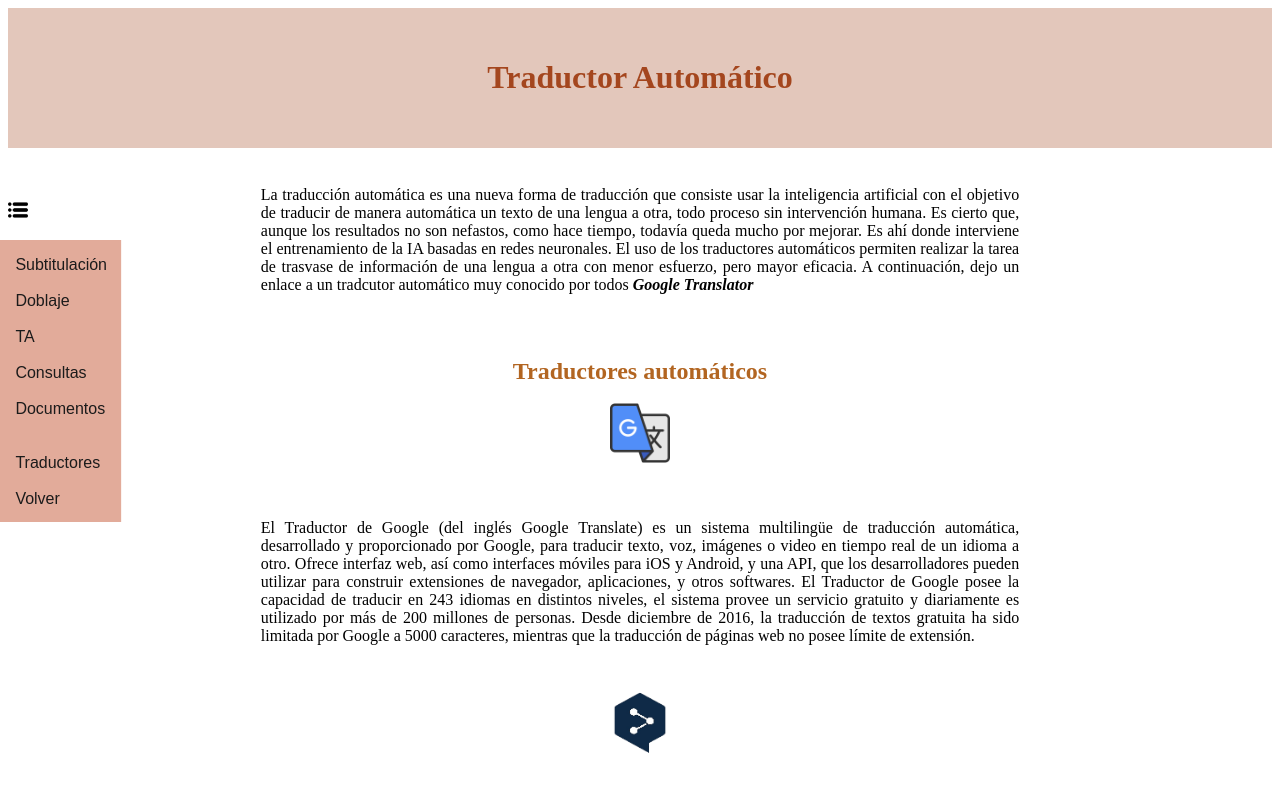
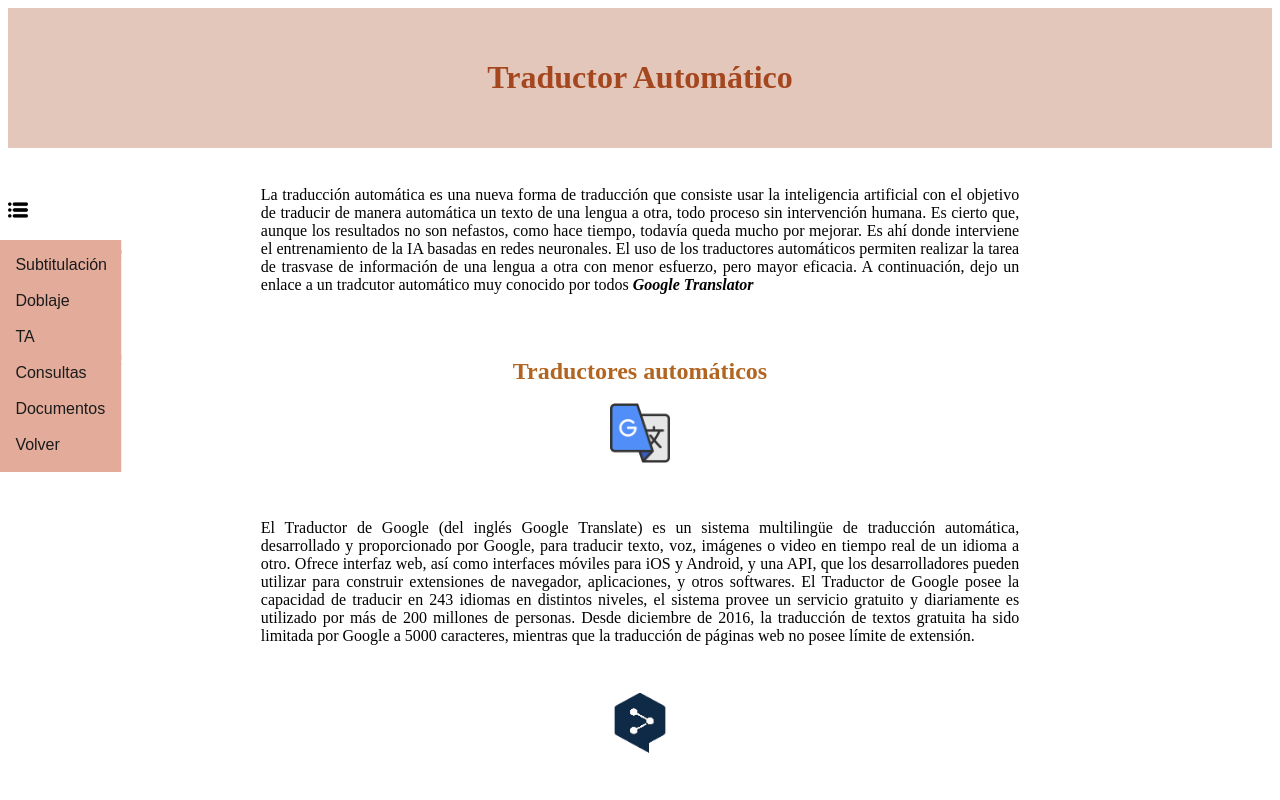
Before and after one commit to eeveenax/lenguajeproyecto1, a plain HTML site: page archivos/subpaginas/tautomatica/tautomatica.html in a window 1280 px wide. Both pictures are taken after a click on the picture 18 px from the left and 210 px from the top of the page. Shown: the top 800 px of the page. Drawn offline with Linux system fonts and the light colour scheme.

Commit message:
cambios1

```diff
--- a/archivos/subpaginas/consultas/consulta.css
+++ b/archivos/subpaginas/consultas/consulta.css
@@ -19,7 +19,7 @@ body {
 nav {
   background-color: #f4a4ed;
   width: 90px;
-  height: 220px;
+  height: 200px;
   padding: 16px 10px 12px 20px;
   text-align: left;
   display: none; /* Oculta el menú por defecto */
--- a/archivos/subpaginas/contrasena/contrasena.scss
+++ b/archivos/subpaginas/contrasena/contrasena.scss
@@ -10,11 +10,11 @@ body {
   height: 100vh; /* Ocupa toda la altura de la ventana */
   width: 100vw; /* Ocupa toda la anchura de la ventana */
   margin: 0; /* Eliminar márgenes por defecto */
-  background: black;
   overflow: hidden;
 }
 
 .old-page {
+  background: black;
   position: absolute;
   inset: 0;
   background: url("img/candado.png") center center no-repeat;
@@ -95,6 +95,7 @@ body {
 }
 
 .new-page {
+  background: rgba(195, 194, 194, 0.916);
   display: flex;
   flex-direction: column;
   justify-content: center; /* Centrar verticalmente los elementos dentro */
@@ -166,6 +167,7 @@ a {
 .botonBuscar:hover {
   background-color: #3d444c;
 }
+
 .botonBuscar:active {
   transform: scale(0.9);
 }
--- a/archivos/subpaginas/doblaje/doblaje.css
+++ b/archivos/subpaginas/doblaje/doblaje.css
@@ -33,7 +33,7 @@ h1 {
 nav {
   background-color: #dfa18e;
   width: 90px;
-  height: 300px;
+  height: 250px;
   padding: 16px 10px 12px 20px;
   text-align: left;
   display: none; /* Oculta el menú por defecto */
--- a/archivos/subpaginas/documentos/documentos.css
+++ b/archivos/subpaginas/documentos/documentos.css
@@ -16,7 +16,7 @@ nav {
   background-color: #8ec4df;
   position: fixed;
   width: 100px;
-  height: 230px;
+  height: 200px;
   padding-top: 10px;
   padding-left: 10px;
   text-align: left;
--- a/archivos/subpaginas/subtitulacion/subtitulado.css
+++ b/archivos/subpaginas/subtitulacion/subtitulado.css
@@ -17,7 +17,7 @@ body {
 nav {
   background-color: #df8bbd;
   width: 100px;
-  height: 220px;
+  height: 200px;
   padding: 16px;
   text-align: left;
   display: none; /* Oculta el menú por defecto */
--- a/archivos/subpaginas/ta/ta.css
+++ b/archivos/subpaginas/ta/ta.css
@@ -19,7 +19,7 @@ body {
 nav {
   background-color: #bcf3c9;
   width: 200px;
-  height: 300px;
+  height: 250px;
   padding: 20px 10px 10px 20px;
   text-align: left;
   display: none;
--- a/archivos/subpaginas/tautomatica/tautomatica.css
+++ b/archivos/subpaginas/tautomatica/tautomatica.css
@@ -14,7 +14,7 @@ body {
 nav {
   background-color: #dfa18e;
   width: 90px;
-  height: 250px;
+  height: 200px;
   padding: 5px 60px 50px 0px;
   text-align: left;
   display: none; /* Oculta el menú por defecto */
--- a/archivos/subpaginas/tautomatica/tautomatica.html
+++ b/archivos/subpaginas/tautomatica/tautomatica.html
@@ -42,14 +42,6 @@
           href="http://localhost/proyecto/archivos/subpaginas/documentos/documentos.html"
           >Documentos</a
         >
-        <br />
-        <a
-          href="http://localhost/proyecto/archivos/subpaginas/busqueda/busqueda.html"
-          style="display: none"
-          >Búsqueda</a
-        >
-        <br />
-        <a href="#traductoresAuto" style="list-style: none">Traductores</a>
         <br />
         <a
           href="http://localhost/proyecto/archivos/Practica_2.html?loggedin=true"
```
Also changed, not shown: archivos/Practica_2.html (+0 -5 lines), archivos/subpaginas/consultas/consulta.html (+0 -5 lines), archivos/subpaginas/documentos/documentos.html (+0 -5 lines), archivos/subpaginas/subtitulacion/subtitulado.html (+0 -5 lines), archivos/subpaginas/ta/ta.html (+0 -5 lines), 1 other file.
